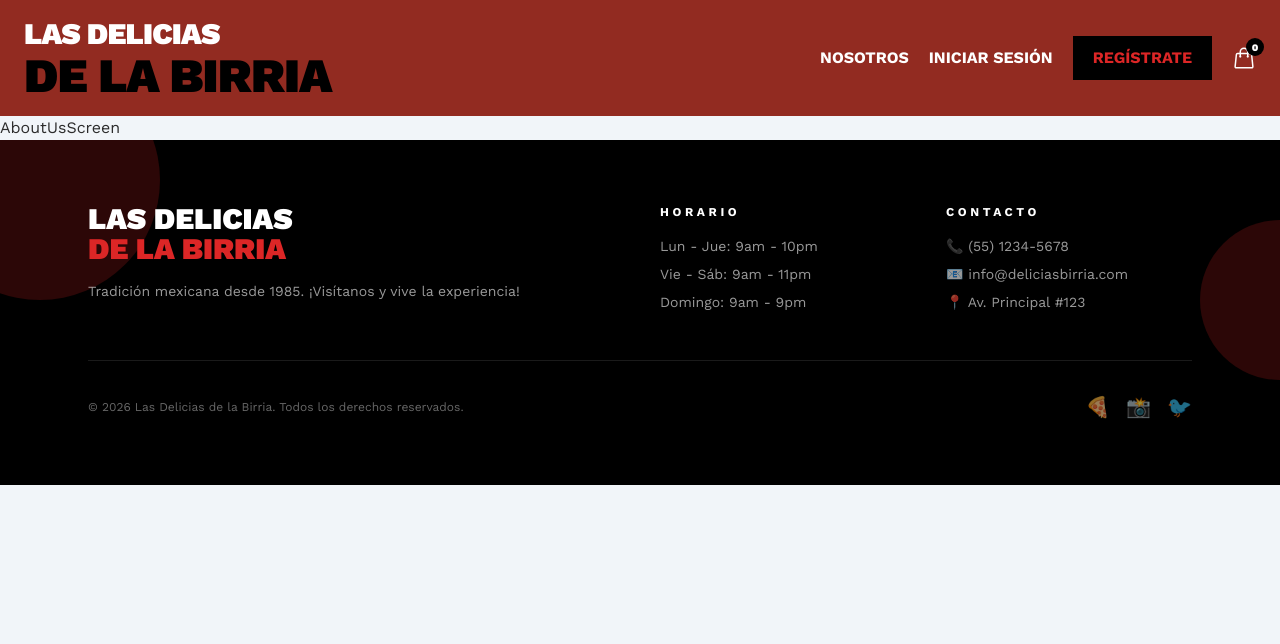
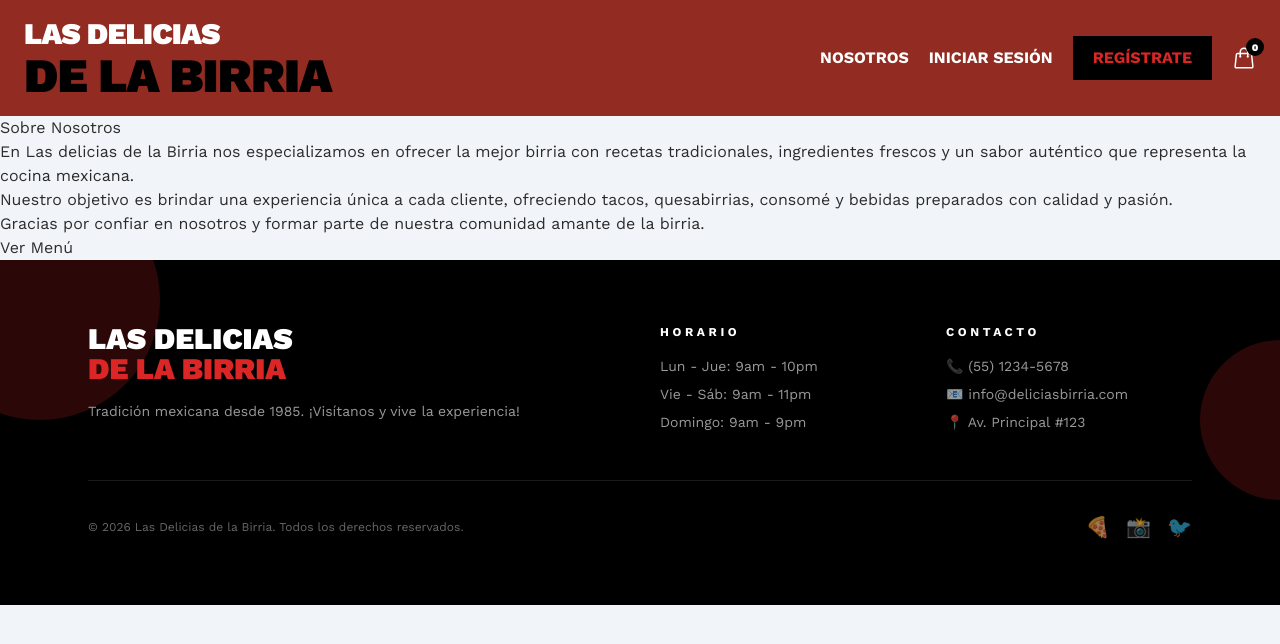
Before and after one commit to JosueDevV/LDDLB, a React (Vite) app: page /aboutUs in a window 1280 px wide. Shown: the top 644 px of the page. Built offline with nearby package versions, Linux system fonts and the light colour scheme.

Commit message:
Agregue pantalla About Us

```diff
--- a/src/screens/AboutUsScreen.tsx
+++ b/src/screens/AboutUsScreen.tsx
@@ -1,5 +1,28 @@
 export const AboutUsScreen = () => {
-    return (
-        <p>AboutUsScreen</p>
-    )
+  return (
+    <section className="about">
+      <div className="about-container">
+        <h1>Sobre Nosotros</h1>
+
+        <p>
+          En Las delicias de la Birria nos especializamos en ofrecer la mejor birria
+          con recetas tradicionales, ingredientes frescos y un sabor
+          auténtico que representa la cocina mexicana.
+        </p>
+
+        <p>
+          Nuestro objetivo es brindar una experiencia única a cada
+          cliente, ofreciendo tacos, quesabirrias, consomé y bebidas
+          preparados con calidad y pasión.
+        </p>
+
+        <p>
+          Gracias por confiar en nosotros y formar parte de nuestra
+          comunidad amante de la birria.
+        </p>
+
+        <button>Ver Menú</button>
+      </div>
+    </section>
+  )
 }
```
